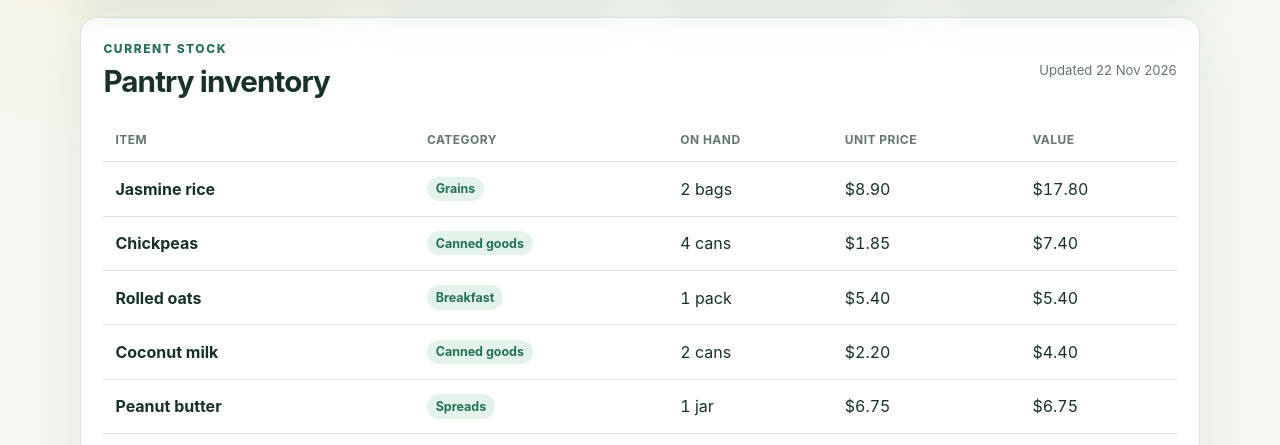
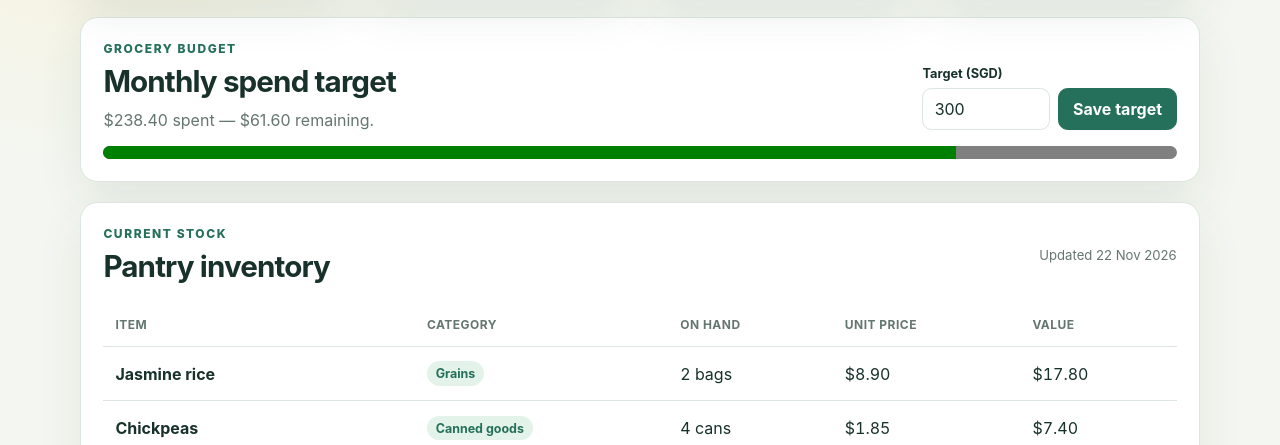
Before and after one commit to chocoHacks33/pantry-pulse-dashboard, a website: page index.html in a window 1280 px wide. Shown: the part 331-776 px from the top of the page. Drawn offline with Linux system fonts and the light colour scheme.

Commit message:
Add persistent grocery budget target

```diff
--- a/app.js
+++ b/app.js
@@ -9,7 +9,16 @@ const pantryItems = [
   { id: 8, name: "Tomato passata", category: "Sauces", quantity: 1, unit: "bottle", unitPrice: 3.8, expires: "2026-11-29", restockAt: 2 },
 ];
 
-const { formatCurrency, getInventorySummary, getItemValue } = PantryMetrics;
+const {
+  calculateBudgetProgress,
+  formatCurrency,
+  getInventorySummary,
+  getItemValue,
+} = PantryMetrics;
+
+const MONTHLY_SPEND = 238.4;
+const DEFAULT_BUDGET = 300;
+const BUDGET_STORAGE_KEY = "pantry-pulse-monthly-budget";
 
 function setText(id, value) {
   document.getElementById(id).textContent = value;
@@ -46,6 +55,59 @@ function renderInventory(items) {
   }
 }
 
+function readStoredBudget() {
+  try {
+    const stored = Number(localStorage.getItem(BUDGET_STORAGE_KEY));
+    return Number.isFinite(stored) && stored > 0 ? stored : DEFAULT_BUDGET;
+  } catch {
+    return DEFAULT_BUDGET;
+  }
+}
+
+function saveBudget(target) {
+  try {
+    localStorage.setItem(BUDGET_STORAGE_KEY, String(target));
+  } catch {
+    // The dashboard still works when storage is disabled.
+  }
+}
+
+function renderBudget(target) {
+  const progress = calculateBudgetProgress(MONTHLY_SPEND, target);
+  const meter = document.getElementById("budget-progress");
+  const detail = document.getElementById("budget-detail");
+
+  meter.max = progress.target;
+  meter.value = Math.min(progress.spent, progress.target);
+  meter.textContent = `${progress.percent}%`;
+  detail.classList.toggle("is-over", progress.overBy > 0);
+  detail.textContent = progress.overBy > 0
+    ? `${formatCurrency(progress.spent)} spent — ${formatCurrency(progress.overBy)} over target.`
+    : `${formatCurrency(progress.spent)} spent — ${formatCurrency(progress.remaining)} remaining.`;
+}
+
+function initializeBudget() {
+  const form = document.getElementById("budget-form");
+  const input = document.getElementById("budget-target");
+  const initialTarget = readStoredBudget();
+
+  input.value = initialTarget;
+  renderBudget(initialTarget);
+  form.addEventListener("submit", (event) => {
+    event.preventDefault();
+    const target = Number(input.value);
+    if (!Number.isFinite(target) || target <= 0) {
+      input.setCustomValidity("Enter a budget greater than zero.");
+      input.reportValidity();
+      return;
+    }
+
+    input.setCustomValidity("");
+    saveBudget(target);
+    renderBudget(target);
+  });
+}
+
 function renderDashboard() {
   const summary = getInventorySummary(pantryItems);
 
@@ -55,6 +117,7 @@ function renderDashboard() {
   setText("category-count", summary.categoryCount);
   setText("last-updated", `Updated ${new Intl.DateTimeFormat("en-SG", { dateStyle: "medium" }).format(new Date())}`);
   renderInventory(pantryItems);
+  initializeBudget();
 }
 
 renderDashboard();
--- a/index.html
+++ b/index.html
@@ -45,6 +45,22 @@
         </article>
       </section>
 
+      <section class="panel budget-panel" aria-labelledby="budget-title">
+        <div class="budget-copy">
+          <p class="eyebrow">GROCERY BUDGET</p>
+          <h2 id="budget-title">Monthly spend target</h2>
+          <p id="budget-detail" class="budget-detail" role="status" aria-live="polite"></p>
+        </div>
+        <form class="budget-form" id="budget-form">
+          <label for="budget-target">Target (SGD)</label>
+          <div class="budget-input-row">
+            <input id="budget-target" name="budget-target" type="number" min="1" step="1" value="300" inputmode="decimal" />
+            <button type="submit">Save target</button>
+          </div>
+        </form>
+        <progress id="budget-progress" max="300" value="0">0%</progress>
+      </section>
+
       <section class="panel" id="inventory" aria-labelledby="inventory-title">
         <div class="panel-heading">
           <div>
--- a/lib/pantry.js
+++ b/lib/pantry.js
@@ -39,7 +39,25 @@
     }).format(amount);
   }
 
+  function calculateBudgetProgress(spent, target) {
+    if (!Number.isFinite(target) || target <= 0) {
+      throw new RangeError("Budget target must be a positive number");
+    }
+
+    const safeSpent = Number.isFinite(spent) && spent > 0 ? spent : 0;
+    const percent = Math.round((safeSpent / target) * 100);
+
+    return {
+      spent: Number(safeSpent.toFixed(2)),
+      target: Number(target.toFixed(2)),
+      remaining: Number(Math.max(target - safeSpent, 0).toFixed(2)),
+      overBy: Number(Math.max(safeSpent - target, 0).toFixed(2)),
+      percent,
+    };
+  }
+
   return {
+    calculateBudgetProgress,
     formatCurrency,
     getInventorySummary,
     getItemValue,
--- a/styles.css
+++ b/styles.css
@@ -173,6 +173,76 @@ h2 {
   padding: 1.4rem;
 }
 
+.budget-panel {
+  display: grid;
+  grid-template-columns: minmax(0, 1fr) auto;
+  align-items: end;
+  gap: 1rem 2rem;
+  margin-bottom: 1.25rem;
+}
+
+.budget-detail {
+  margin: 0.7rem 0 0;
+  color: var(--muted);
+}
+
+.budget-detail.is-over {
+  color: #9b3f28;
+  font-weight: 750;
+}
+
+.budget-form label {
+  display: block;
+  margin-bottom: 0.4rem;
+  font-size: 0.8rem;
+  font-weight: 750;
+}
+
+.budget-input-row {
+  display: flex;
+  gap: 0.5rem;
+}
+
+.budget-input-row input,
+.budget-input-row button {
+  min-height: 2.65rem;
+  border-radius: 0.6rem;
+  font: inherit;
+}
+
+.budget-input-row input {
+  width: 8rem;
+  padding: 0.55rem 0.7rem;
+  color: var(--ink);
+  background: var(--surface);
+  border: 1px solid var(--line);
+}
+
+.budget-input-row button {
+  padding: 0.55rem 0.85rem;
+  color: white;
+  background: var(--brand);
+  border: 1px solid var(--brand);
+  cursor: pointer;
+  font-weight: 750;
+}
+
+.budget-input-row input:focus-visible,
+.budget-input-row button:focus-visible {
+  outline: 3px solid rgba(36, 112, 90, 0.28);
+  outline-offset: 2px;
+}
+
+.budget-panel progress {
+  grid-column: 1 / -1;
+  width: 100%;
+  height: 0.8rem;
+  overflow: hidden;
+  accent-color: var(--brand);
+  border: 0;
+  border-radius: 999px;
+}
+
 .panel-heading {
   margin-bottom: 1.15rem;
 }
@@ -265,6 +335,15 @@ tbody tr:last-child td {
     padding: 1rem;
   }
 
+  .budget-panel {
+    grid-template-columns: 1fr;
+    align-items: stretch;
+  }
+
+  .budget-input-row input {
+    width: 100%;
+  }
+
   th,
   td {
     padding: 0.8rem 0.55rem;
```
Also changed, not shown: test/pantry.test.js (+26 -0 lines).
